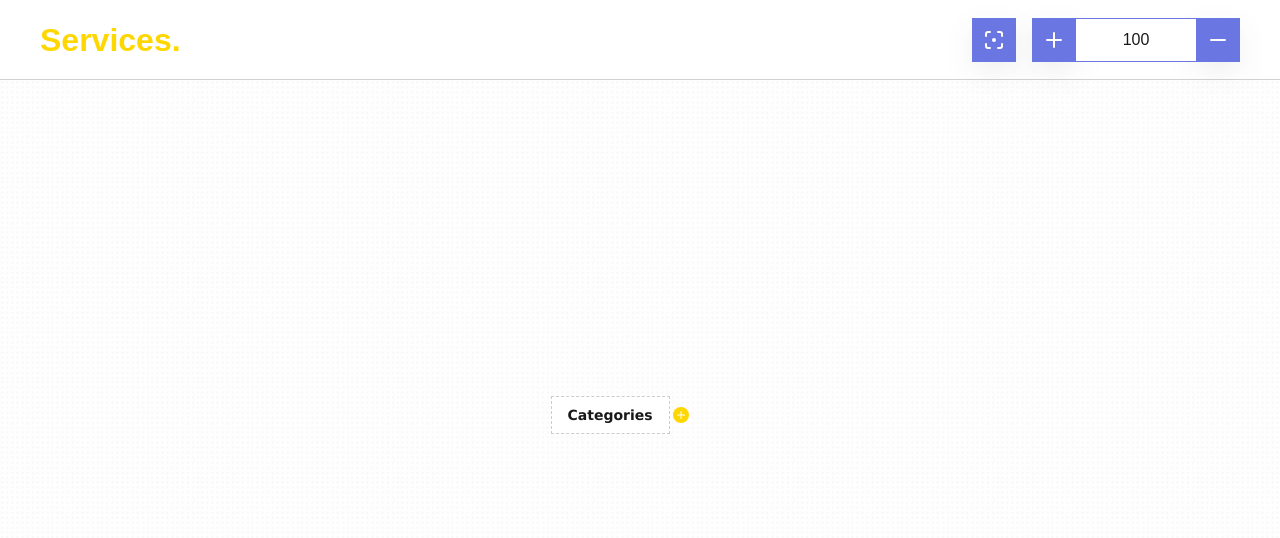
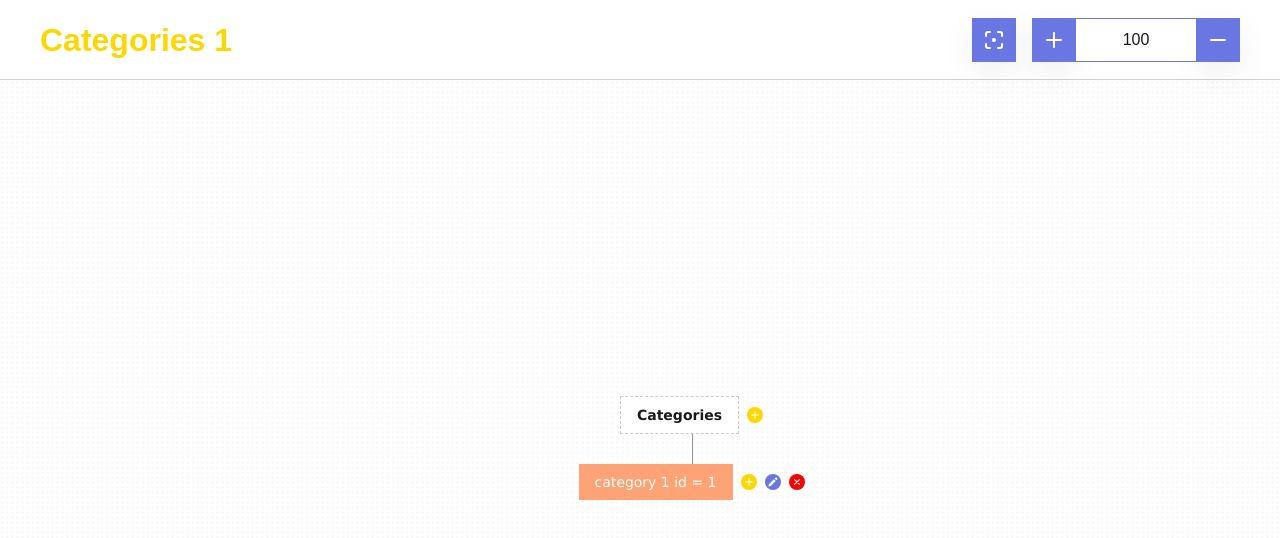
Before and after one commit to Holodniak-Oleksii/draw-services, a React (Create React App) app: page / in a window 1280 px wide. Both pictures are taken after a click on the button 680 px from the left and 415 px from the top of the page. Shown: the top 538 px of the page. Built offline with nearby package versions, Linux system fonts and the light colour scheme.

Commit message:
add remove && add category event

```diff
--- a/src/App.tsx
+++ b/src/App.tsx
@@ -1,12 +1,18 @@
 import { useRef, useState } from "react";
 import { DrawingCanvas, Header } from "./common/components";
 import { GeneralContext } from "./common/context/General";
-import { treeData } from "./data";
+import { ICount, ITree } from "./common/types/general";
+import { initialTree } from "./data";
 
 function App() {
   const canvas = useRef<HTMLDivElement>(null);
   const diagram = useRef<HTMLDivElement>(null);
   const [selectedZoom, setSelectedZoom] = useState<number>(100);
+  const [tree, setTree] = useState<ITree[]>(initialTree);
+  const [count, setCount] = useState<ICount>({
+    categories: 0,
+    id: 0,
+  });
 
   return (
     <GeneralContext.Provider
@@ -14,8 +20,11 @@ function App() {
         canvas,
         diagram,
         selectedZoom,
-        treeData,
+        tree,
+        setTree,
         setSelectedZoom,
+        count,
+        setCount,
       }}
     >
       <Header />
--- a/src/common/components/DrawingCanvas/DrawingCanvas.tsx
+++ b/src/common/components/DrawingCanvas/DrawingCanvas.tsx
@@ -4,7 +4,7 @@ import Tree from "../Tree/Tree";
 import "./DrawingCanvas.scss";
 
 const DrawingCanvas = () => {
-  const { canvas, selectedZoom } = useGeneralContext();
+  const { canvas } = useGeneralContext();
   const [isDragging, setIsDragging] = useState(false);
   const [offsetX, setOffsetX] = useState(0);
   const [offsetY, setOffsetY] = useState(0);
@@ -51,7 +51,7 @@ const DrawingCanvas = () => {
       document.removeEventListener("mouseup", handleMouseUp);
       document.removeEventListener("mouseleave", handleMouseLeave);
     };
-  }, [canvas?.current, selectedZoom, isDragging]);
+  }, [canvas?.current, isDragging]);
 
   return (
     <div className='canvas'>
--- a/src/common/components/Header/Header.tsx
+++ b/src/common/components/Header/Header.tsx
@@ -4,7 +4,7 @@ import { useGeneralContext } from "../../context/General";
 import { IconFocusCentered } from "../../icons";
 import "./Header.scss";
 const Header = () => {
-  const { diagram, canvas, selectedZoom } = useGeneralContext();
+  const { diagram, canvas, selectedZoom, count } = useGeneralContext();
 
   const handlerZoom = (zoom: number) => {
     const diagramEL = diagram?.current?.style;
@@ -43,7 +43,7 @@ const Header = () => {
 
   return (
     <div className='header'>
-      <div className='header__logo'>Services.</div>
+      <div className='header__logo'>Categories {count.categories}</div>
       <div className='header__controls'>
         <Button onClick={centeredDiagram}>
           <IconFocusCentered />
--- a/src/common/components/Tree/Tree.scss
+++ b/src/common/components/Tree/Tree.scss
@@ -21,7 +21,7 @@
     text-align: center;
     list-style-type: none;
     position: relative;
-    padding: 20px 70px 0 10px;
+    padding: 20px 10px 0 10px;
     transition: all 0.5s;
     &::before,
     &::after {
@@ -54,6 +54,10 @@
       border-right: 1px solid #949494;
     }
   }
+  &__flex {
+    @include flex_center;
+    gap: 8px;
+  }
   &__value {
     min-width: 60px;
     padding: 8px 16px;
@@ -63,22 +67,21 @@
     font-size: 14px;
     font-weight: 400;
     line-height: 20px;
-    display: inline-block;
     position: relative;
     font-family: Verdana, Geneva, Tahoma, sans-serif;
     transition: all 0.5s;
     background-color: #a8a8a8;
-    &_1 {
+    &_0 {
       color: #191919;
       background-color: #fff;
       border: 1px dashed #ccc;
       font-weight: 700;
       text-transform: capitalize;
     }
-    &_2 {
+    &_1 {
       background-color: #ffa275;
     }
-    &_3 {
+    &_2 {
       background-color: #6a76e2;
     }
   }
@@ -86,11 +89,11 @@
 
 .controls {
   gap: 8px;
-  position: absolute;
+  // position: absolute;
   @include flex_center;
-  top: 50%;
-  right: 0;
-  transform: translate(calc(100% + 4px), -50%);
+  // top: 50%;
+  // right: 0;
+  // transform: translate(calc(100% + 4px), -50%);
   button {
     @include flex_center;
     border-radius: 50%;
--- a/src/common/components/Tree/Tree.tsx
+++ b/src/common/components/Tree/Tree.tsx
@@ -2,25 +2,56 @@ import { useGeneralContext } from "../../context/General";
 import { IconPencil, IconPlus } from "../../icons";
 import { ITree } from "../../types/general";
 import "./Tree.scss";
+import { findAndRemoveBranch, findParent } from "./helpers";
+
 const Tree = () => {
-  const { treeData, diagram } = useGeneralContext();
-  const renderTree = (treeData: ITree[]) => {
+  const { tree, diagram, setTree, count, setCount } = useGeneralContext();
+
+  const addBranch = (parent: ITree) => {
+    setTree((prev) => {
+      const updatedTree = [...prev];
+      findParent(updatedTree, parent.id, count.id);
+      return updatedTree;
+    });
+    setCount((prev) => ({
+      categories: (prev.categories += 1),
+      id: (prev.id += 1),
+    }));
+  };
+
+  const removeBranch = (parent: ITree) => {
+    setTree((prev) => {
+      const updatedTree = [...prev];
+      findAndRemoveBranch(updatedTree, parent.id, setCount);
+      return updatedTree;
+    });
+  };
+
+  const renderTree = (items: ITree[]) => {
     return (
       <ul className='tree__space'>
-        {treeData.map((item) => (
+        {items.map((item) => (
           <li key={item.id} className='tree__item'>
-            <div className={`tree__value tree__value_${item.hierarchy}`}>
-              {item.value}
+            <div className={`tree__flex`}>
+              <div className={`tree__value tree__value_${item.hierarchy}`}>
+                {item.value}
+              </div>
               <div className='controls'>
-                <button className='controls__add'>
+                <button
+                  className='controls__add'
+                  onClick={() => addBranch(item)}
+                >
                   <IconPlus />
                 </button>
-                {item.hierarchy > 1 && (
+                {item.hierarchy >= 1 && (
                   <>
                     <button className='controls__edit'>
                       <IconPencil />
                     </button>
-                    <button className='controls__remove'>
+                    <button
+                      className='controls__remove'
+                      onClick={() => removeBranch(item)}
+                    >
                       <IconPlus />
                     </button>
                   </>
@@ -35,7 +66,8 @@ const Tree = () => {
       </ul>
     );
   };
-  return <div ref={diagram}>{renderTree(treeData)}</div>;
+
+  return <div ref={diagram}>{renderTree(tree)}</div>;
 };
 
 export default Tree;
--- /dev/null
+++ b/src/common/components/Tree/helpers.ts
@@ -0,0 +1,54 @@
+import { Dispatch, SetStateAction } from "react";
+import { ICount, ITree } from "../../types/general";
+
+export const findParent = (
+  currentBranch: ITree[],
+  parentId: number,
+  count: number
+) => {
+  for (const branch of currentBranch) {
+    if (branch.id === parentId) {
+      branch.children = [
+        ...(branch.children || []),
+        {
+          hierarchy: branch.hierarchy + 1,
+          id: count + 1,
+          value: `category ${branch.hierarchy + 1} id = ${count + 1}`,
+          children: [],
+        },
+      ];
+    } else if (branch.children && branch.children.length > 0) {
+      findParent(branch.children, parentId, count);
+    }
+  }
+};
+
+export const findAndRemoveBranch = (
+  currentBranch: ITree[],
+  branchId: number,
+  setCount: Dispatch<SetStateAction<ICount>>
+) => {
+  for (const branch of currentBranch) {
+    if (branch.id === branchId) {
+      setCount((prev) => ({
+        ...prev,
+        categories: prev.categories - (countNodes(branch) + 1),
+      }));
+      const elementIndex = currentBranch.indexOf(branch);
+      currentBranch.splice(elementIndex, 1);
+    } else if (branch.children && branch.children.length > 0) {
+      findAndRemoveBranch(branch.children, branchId, setCount);
+    }
+  }
+};
+
+export const countNodes = (branch: ITree): number => {
+  let count = 0;
+  if (branch.children && branch.children.length > 0) {
+    count += branch.children.length;
+    for (const child of branch.children) {
+      count += countNodes(child);
+    }
+  }
+  return count;
+};
--- a/src/common/context/General.tsx
+++ b/src/common/context/General.tsx
@@ -6,7 +6,10 @@ export const GeneralContext = createContext<IGeneralContext>({
   diagram: null,
   selectedZoom: 100,
   setSelectedZoom: () => {},
-  treeData: [],
+  tree: [],
+  setTree: () => {},
+  count: { categories: 0, id: 0 },
+  setCount: () => {},
 });
 
 export const useGeneralContext = () =>
--- a/src/common/types/general.ts
+++ b/src/common/types/general.ts
@@ -4,3 +4,8 @@ export interface ITree {
   hierarchy: number;
   children?: ITree[];
 }
+
+export interface ICount {
+  categories: number;
+  id: number;
+}
--- a/src/data.ts
+++ b/src/data.ts
@@ -1,10 +1,10 @@
 import { ITree } from "./common/types/general";
 
-export const treeData: ITree[] = [
+export const initialTree: ITree[] = [
   {
-    id: 1,
+    id: 0,
     value: "categories",
-    hierarchy: 1,
+    hierarchy: 0,
     children: [],
   },
 ];
```
Also changed, not shown: src/common/context/types.ts (+5 -2 lines).
